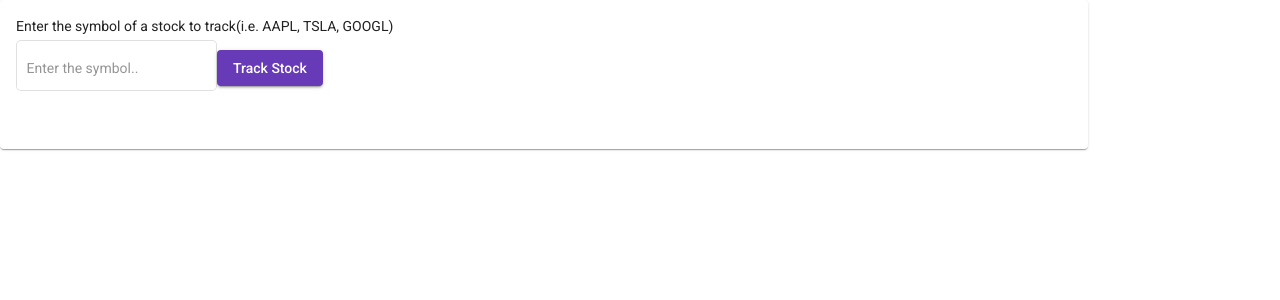
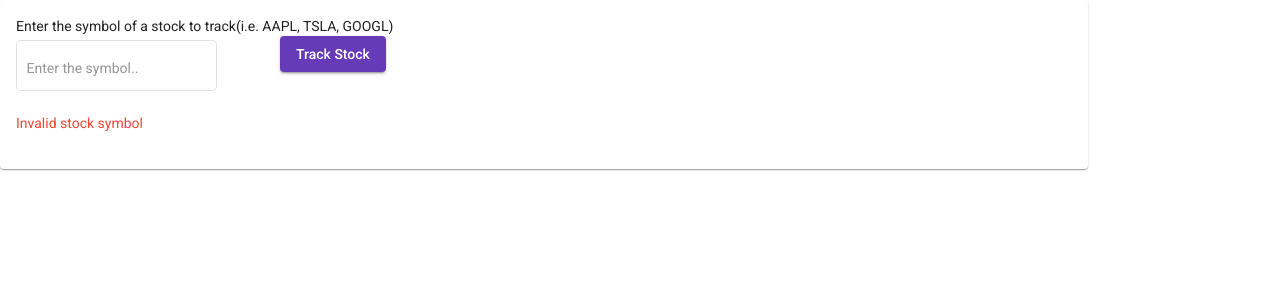
Before and after one commit to anjan569/stock-tracking, an Angular app: page / in a window 1280 px wide. Shown: the top 300 px of the page. Built offline with nearby package versions, Linux system fonts and the light colour scheme.

Commit message:
multiple Quotes search

```diff
--- a/src/app/components/stock-quote/stock-quote.component.html
+++ b/src/app/components/stock-quote/stock-quote.component.html
@@ -8,11 +8,11 @@
         </mat-card-title>
         <mat-card-content>
             <div fxLayout="row">
-                <div fxLayout="column" fxFlex="25%">
+                <div fxLayout="column" fxFlex="20%">
                     <div>Change today: {{stockQuoteData.d > 0 ? '+' + stockQuoteData.d : '-'+stockQuoteData.d}} </div>
                     <div>Current price: {{stockQuoteData.c | currency: 'USD':'symbol':'3.2-2'}} </div>
                 </div>
-                <div fxLayout="column" fxFlex="25%">
+                <div fxLayout="column" fxFlex="20%">
                     <div>Opening price: {{stockQuoteData.o | currency: 'USD':'symbol':'3.2-2'}} </div>
                     <div>High price: {{stockQuoteData.h | currency: 'USD':'symbol':'3.2-2'}} </div>
                 </div>
--- a/src/app/components/stock-quote/stock-quote.component.ts
+++ b/src/app/components/stock-quote/stock-quote.component.ts
@@ -1,6 +1,6 @@
 import { Component, EventEmitter, Input, OnChanges, OnInit, Output, SimpleChanges } from '@angular/core';
 import { StocksService } from './../../services/stocks.service';
-import { StockLookup, StockQuote } from './../../../models/stock.model';
+import { StockLookup, StockQuote, Stocks } from './../../../models/stock.model';
 import { Router } from '@angular/router';
 
 
@@ -10,13 +10,20 @@ import { Router } from '@angular/router';
   styleUrls: ['./stock-quote.component.scss']
 })
 export class StockQuoteComponent implements OnChanges, OnInit {
-  @Input() stockQuoteData: StockQuote;
-  @Output() onRemoveEvent = new EventEmitter();
+  stockQuoteData: StockQuote;
+  @Input() stocks: Stocks;
+  @Input() currentIndex: number;
+  @Output() onRemoveEvent = new EventEmitter<number>();
   stockSymbol: StockLookup;
   stockChanged: boolean;
   constructor(private stockServie: StocksService, private router: Router) { }
 
   ngOnInit(): void {
+    console.log(this.stocks);
+    if(this.stocks) {
+      this.stockQuoteData = this.stocks.stockQuote;
+      this.stockSymbol = this.stocks.symbol;
+    }
     if(this.stockQuoteData) {
       this.stockChanged = this.stockQuoteData.d > 0;
     }
@@ -30,7 +37,7 @@ export class StockQuoteComponent implements OnChanges, OnInit {
     }
   }
   onRemove() {
-    this.onRemoveEvent.emit();
+    this.onRemoveEvent.emit(this.currentIndex);
   }
 
   gotoSentiment() {
--- a/src/app/components/stock-sentiment/stock-sentiment.component.ts
+++ b/src/app/components/stock-sentiment/stock-sentiment.component.ts
@@ -14,8 +14,9 @@ export class StockSentimentComponent implements OnInit {
 
   ngOnInit(): void {
     console.log(this.stockDetails);
-    if(localStorage.getItem('stocksymbol') !== null) {
-      this.stockSymbol = JSON.parse(localStorage.getItem('stocksymbol'));
+    if(localStorage.getItem('stocks') !== null) {
+      const stocks = JSON.parse(localStorage.getItem('stocks'));
+      this.stockSymbol = stocks.symbol;
     }
     if(this.stockDetails) {
        this.stockChanged = this.stockDetails.change > 0;
--- a/src/app/pages/sentiment/sentiment.component.html
+++ b/src/app/pages/sentiment/sentiment.component.html
@@ -1,5 +1,5 @@
 <mat-card>
-    <mat-card-title>
+    <mat-card-title *ngIf="stockInsideSentiment.length">
         <div fxLayout="row">
             <span>{{ stockSymbol.description }} ({{ stockSymbol.displaySymbol }}) </span>
         </div>
--- a/src/app/pages/stock-search/stock-search.component.html
+++ b/src/app/pages/stock-search/stock-search.component.html
@@ -2,16 +2,24 @@
     <mat-card>
         <mat-card-content>
             <span>Enter the symbol of a stock to track(i.e. AAPL, TSLA, GOOGL)</span>
-            <div layout="row">
+            <div fxLayout="row">
+                <div fxFlex="25">
                 <mat-form-field appearance="outline">
-                    <input matInput placeholder="Enter the symbol.." [formControl]="stockSymbol" autocomplete="false">
+                    <input matInput placeholder="Enter the symbol.." [formControl]="stockSymbol" autocomplete="false" required maxlength="5" minlength="3">
                 </mat-form-field>
-                <button mat-raised-button color="primary" (click)="searchQuote()">Track Stock</button>
+                <mat-error *ngIf="stockSymbol.invalid">
+                    Invalid stock symbol
+                </mat-error>
+                </div>
+                <div fxFlex="25">
+                    <button [disabled]="stockSymbol.invalid && stockSymbol.touched" mat-raised-button color="primary" (click)="searchQuote()">Track Stock</button>
+                </div>
             </div>
             <br />
+            {{stockQuoteData}}
             <div layout="column">
-                <div *ngFor="let sQuote of stockQuoteData">
-                <app-stock-quote [stockQuoteData]="sQuote" (onRemoveEvent)="onRemoveQuote($event)">
+                <div *ngFor="let sQuote of stockQuoteData; index as i">
+                <app-stock-quote [stocks]="sQuote" (onRemoveEvent)="onRemoveQuote($event)" [currentIndex]="i">
                 </app-stock-quote>
                 </div>
             </div>
--- a/src/app/pages/stock-search/stock-search.component.ts
+++ b/src/app/pages/stock-search/stock-search.component.ts
@@ -1,8 +1,9 @@
 import { Component, OnInit } from '@angular/core';
 import { FormBuilder, FormControl } from '@angular/forms';
-import { forkJoin } from 'rxjs';
+import { map, mergeMap,  } from 'rxjs/operators';
+import { forkJoin  } from 'rxjs';
 import { StocksService } from 'src/app/services/stocks.service';
-import { StockLookup, StockQuote } from 'src/models/stock.model';
+import { StockLookup, StockQuote, Stocks } from 'src/models/stock.model';
 
 @Component({
   selector: 'app-stock-search',
@@ -11,50 +12,74 @@ import { StockLookup, StockQuote } from 'src/models/stock.model';
 })
 export class StockSearchComponent implements OnInit {
   stockSymbol: FormControl;
-  stockQuoteData: StockQuote[] = [];
-  stockSymbolDetails: StockLookup;
+  stockQuoteData: Stocks[] =[];
+  stockNamelDetails: StockLookup[] = [];
   constructor(private fb: FormBuilder, private stockService: StocksService) { }
 
   ngOnInit(): void {
     this.stockSymbol = this.fb.control(null);
     if (localStorage.getItem("stocks") !== null) {
-      this.stockQuoteData = JSON.parse(localStorage.getItem("stocks"));
+     const stocks = JSON.parse(localStorage.getItem("stocks"));
+
     }
   }
 
   searchQuote() {
     localStorage.clear();
     this.stockQuoteData = [];
-    this.stockSymbolDetails = null;
-    const qSymbol = this.stockSymbol.value.toUpperCase();
+    this.stockNamelDetails = [];
+    const qSymbol = this.stockSymbol.value.split(',');
+    localStorage.setItem('stocksymbol', JSON.stringify(this.stockSymbol.value.toUpperCase()));
+    if(qSymbol) {
+      qSymbol.forEach(searchKeySymbol => {
+        const symbol = searchKeySymbol.toUpperCase().trim();
+        this.stockService.getSearch$(symbol).pipe(
+          map(stocks => {
+           const stockName =  stocks['result'].filter(element => {
+              return element.symbol === symbol;
+            });
 
-    const quoteUrl= this.stockService.getQuote$(qSymbol);
-    const searchUrl = this.stockService.getSearch$(qSymbol);
-    forkJoin([quoteUrl,searchUrl]).subscribe(response => {
-      if(response) {
-        if(Array.isArray(response[0])) {
-          this.stockQuoteData =response[0];
-        } else {
-          this.stockQuoteData.push(response[0] as StockQuote);
-        }
+            return stockName;
+          }),
+          mergeMap(stockName => {
+            return this.stockService.getQuote$(stockName[0].symbol).pipe(
+              map(quoteInfo => {
+                return {symbol: stockName[0], stockQuote: quoteInfo}
+              })
+            );
+          })
+        ).subscribe((result: Stocks)=> {
+          this.stockQuoteData.push(result)
+          // console.log(this.stockQuoteData);
+        });
+      });
+      localStorage.setItem('stocks', JSON.stringify(this.stockQuoteData));
+    }
 
-        this.stockSymbolDetails =  response[1]['result'].filter(element => {
-            return element.symbol === qSymbol
-        });
-        localStorage.setItem('stocks', JSON.stringify(this.stockQuoteData));
-        localStorage.setItem('stocksymbol', JSON.stringify(this.stockSymbolDetails[0]));
+    // const quoteUrl= this.stockService.getQuote$(qSymbol);
+    // const searchUrl = this.stockService.getSearch$(qSymbol);
+    // forkJoin([quoteUrl,searchUrl]).subscribe(response => {
+    //   if(response) {
+    //     if(Array.isArray(response[0])) {
+    //       this.stockQuoteData =response[0];
+    //     } else {
+    //       this.stockQuoteData.push(response[0] as StockQuote);
+    //     }
 
 
-      }
-    })
+    //     localStorage.setItem('stocks', JSON.stringify(this.stockQuoteData));
+    //     localStorage.setItem('stocksymbol', JSON.stringify(this.stockSymbolDetails[0]));
+
+
+    //   }
+    // })
 
   }
 
   onRemoveQuote(value) {
     console.log(value);
-    localStorage.clear();
-    this.stockQuoteData = null;
-    this.stockSymbolDetails = null;
+    this.stockQuoteData.splice(value);
+    localStorage.setItem('stocks', JSON.stringify(this.stockQuoteData));
   }
 
 }
--- a/src/models/stock.model.ts
+++ b/src/models/stock.model.ts
@@ -1,3 +1,9 @@
+
+export interface Stocks {
+   symbol: StockLookup;
+   stockQuote: StockQuote
+}
+
 export interface StockQuote {
     c: number;
     h: number;
```
